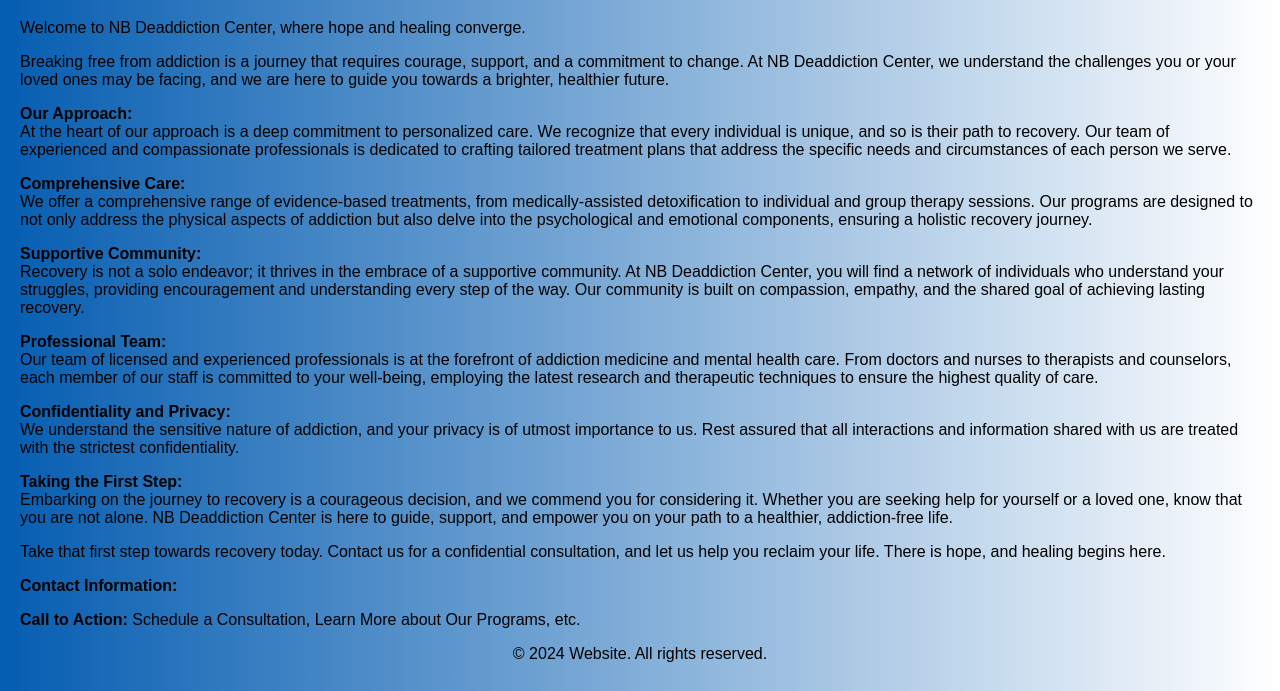
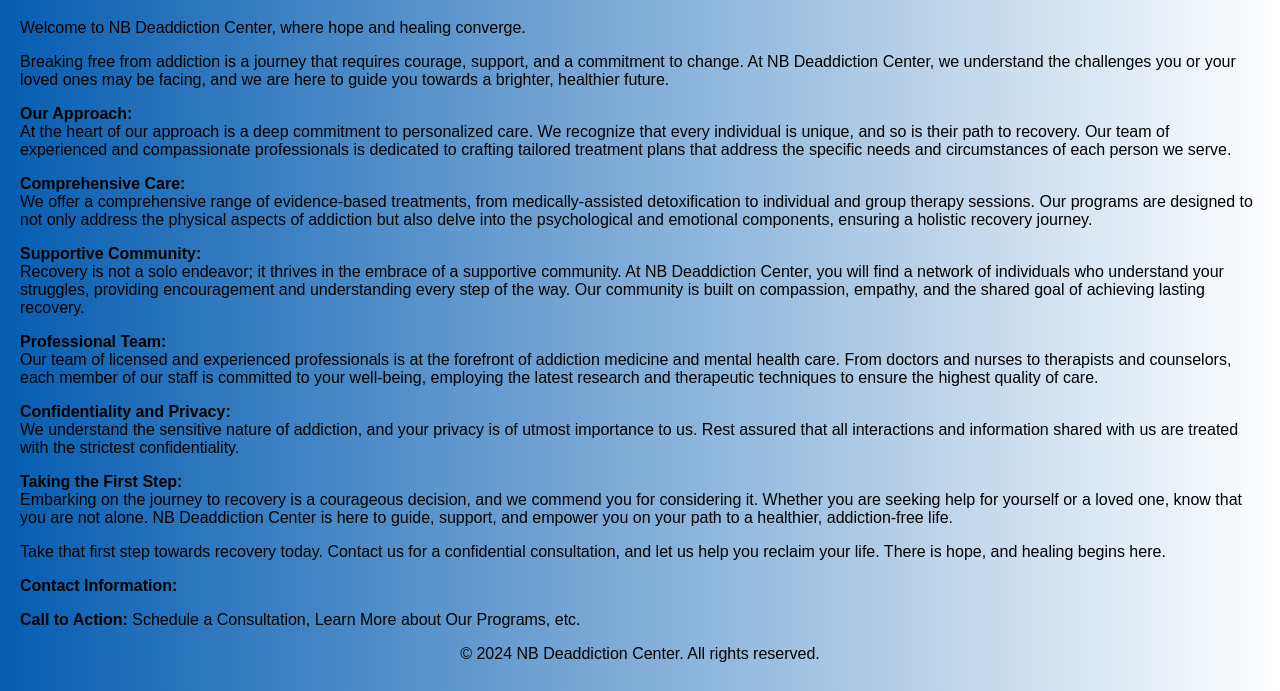
Before and after one commit to adityang09/Website-Doc, a plain HTML site: page index.html in a window 1280 px wide. Shown: the part 109-800 px from the top of the page. Drawn offline with Linux system fonts and the light colour scheme.

Commit message:
Update index.html

```diff
--- a/index.html
+++ b/index.html
@@ -75,6 +75,6 @@ Embarking on the journey to recovery is a courageous decision, and we commend yo
 
 <p><strong>Call to Action:</strong> Schedule a Consultation, Learn More about Our Programs, etc.</p>
 
-    <div class="footer"><p>&copy; 2024 Website. All rights reserved.</p>
+    <div class="footer"><p>&copy; 2024 NB Deaddiction Center. All rights reserved.</p>
 </body>
 </html>
```
